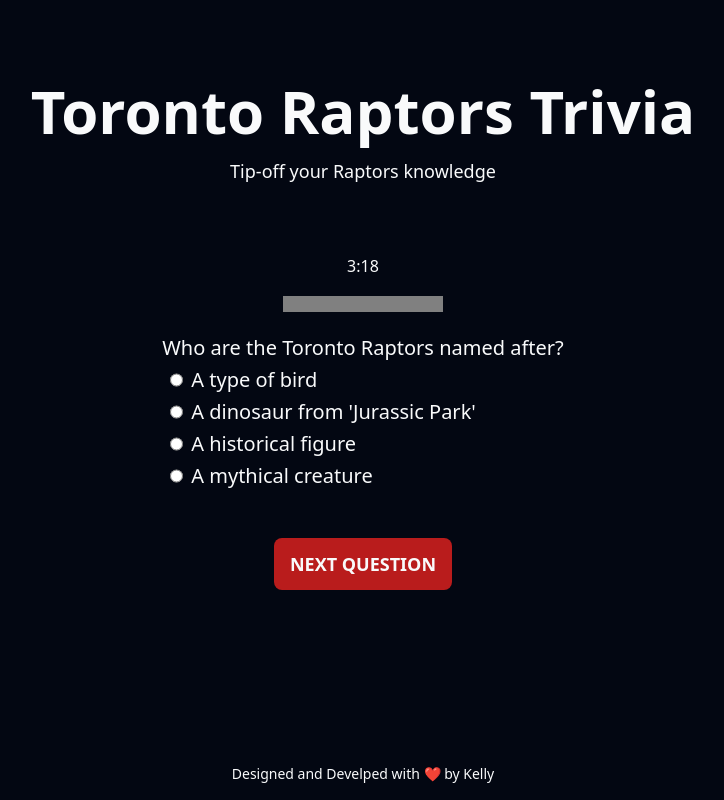
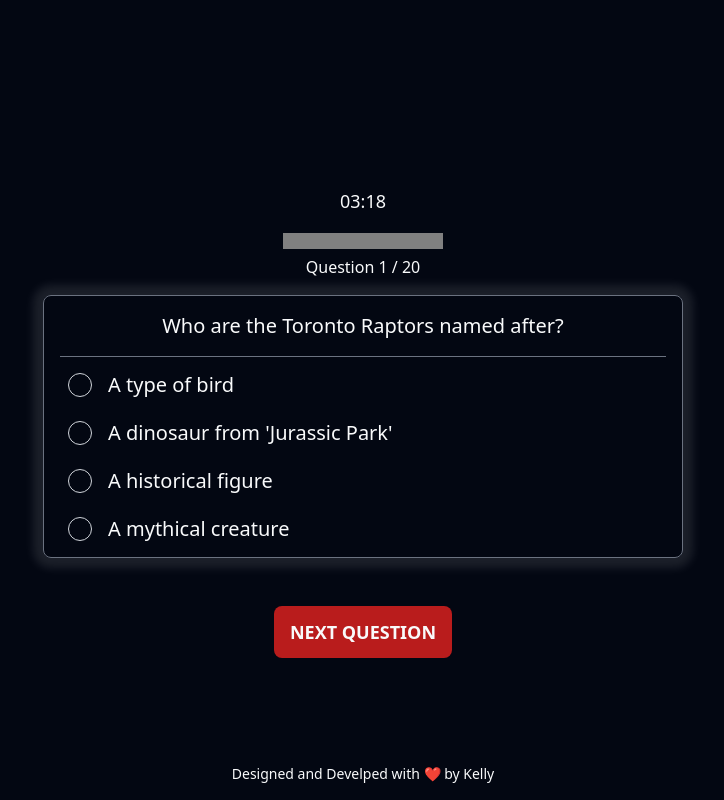
Before and after one commit to kellywslee/raptors-trivia, a React (Vite) app: page / in a window 1280 px wide. Both pictures are taken after a click on the button "START". Shown: the whole page, without its empty margins (277-1001 px from the left). Built offline with nearby package versions, Linux system fonts and the light colour scheme.

Commit message:
Fix progressbar rerendering

```diff
--- a/src/App.jsx
+++ b/src/App.jsx
@@ -1,5 +1,4 @@
 import { useTrivia } from "./hooks/useTrivia";
-import Header from "./components/Header";
 import StartScreen from "./components/StartScreen";
 import Footer from "./components/Footer";
 import TriviaScreen from "./components/TriviaScreen";
@@ -10,7 +9,6 @@
 
   return (
     <>
-      <Header />
       <main>
         {status === "ready" && <StartScreen />}
         {status === "active" && <TriviaScreen />}
--- a/src/components/Header.jsx
+++ b/src/components/Header.jsx
@@ -1,6 +1,6 @@
 export default function Header() {
   return (
-    <header className="fixed left-0 right-0 top-0 flex h-1/3 flex-col items-center justify-center gap-4 p-4">
+    <header className="mb-6 flex flex-col items-center justify-center gap-4">
       <h1 className="text-4xl font-bold md:text-6xl">Toronto Raptors Trivia</h1>
       <h3 className="text-lg">Tip-off your Raptors knowledge</h3>
     </header>
--- a/src/components/ProgressBar.jsx
+++ b/src/components/ProgressBar.jsx
@@ -1,7 +1,14 @@
+import { useTrivia } from "../hooks/useTrivia";
+
 export default function ProgressBar() {
+  const { index, numQuestions } = useTrivia();
+  console.log(index, numQuestions);
   return (
     <div>
-      <progress />
+      <progress max={numQuestions} value={index} />
+      <p>
+        Question {index + 1} / {numQuestions}{" "}
+      </p>
     </div>
   );
 }
--- a/src/components/Question.jsx
+++ b/src/components/Question.jsx
@@ -20,10 +20,15 @@
   return (
     <section className="text-base md:text-xl">
       <form>
-        <div className="border-1 mb-6">
-          <h3>{currentQuestion.question}</h3>
+        <div className="border-1 shadow-special mb-6 rounded-lg border-gray-500 px-4 pt-4">
+          <h3 className="border-b-1 border-gray-500 pb-4 ">
+            {currentQuestion.question}
+          </h3>
           {currentQuestion.options.map((option, index) => (
-            <div key={index} className="border-t-1 my-1 flex gap-2">
+            <div
+              key={index}
+              className="my-2 flex items-center justify-start gap-2"
+            >
               <input
                 type="radio"
                 id={`option-${index}`}
@@ -31,7 +36,7 @@
                 value={option}
                 checked={selectedOption === option}
                 onChange={handleOptionChange}
-                className="ml-2"
+                className="border-1 m-2 h-6 w-6 appearance-none rounded-full border-gray-300 transition-all checked:border-2  checked:bg-red-700 focus:outline-none focus:ring-gray-50/50"
               />
               <label htmlFor={`option-${index}`}>{option}</label>
             </div>
--- a/src/components/StartScreen.jsx
+++ b/src/components/StartScreen.jsx
@@ -1,5 +1,6 @@
 import { IoBasketballSharp } from "react-icons/io5";
 import { useTrivia } from "../hooks/useTrivia";
+import Header from "./Header";
 import Button from "./Button";
 
 export default function StartScreen() {
@@ -7,6 +8,7 @@
 
   return (
     <section className="flex flex-col items-center justify-center gap-4">
+      <Header />
       <IoBasketballSharp className="text-9xl text-gray-500" />
       <Button
         text="START"
--- a/src/components/Timer.jsx
+++ b/src/components/Timer.jsx
@@ -1,22 +1,34 @@
-import { useEffect } from "react";
+import { useState, useEffect } from "react";
 import { useTrivia } from "../hooks/useTrivia";
 
 export default function Timer() {
-  const { timeRemaining, dispatch } = useTrivia();
-  const min = Math.floor(timeRemaining / 60);
-  const sec = timeRemaining % 60;
+  const { dispatch } = useTrivia();
+  const [timeRemaining, setTimeRemaining] = useState(200);
 
-  useEffect(() => {
-    const timer = setInterval(() => {
-      dispatch({ type: "tick" });
-    }, 1000);
+  const mins = Math.floor(timeRemaining / 60);
+  const seconds = timeRemaining % 60;
 
-    return () => clearInterval(timer);
-  }, [dispatch]);
+  useEffect(
+    function () {
+      if (timeRemaining === 0) {
+        dispatch({ type: "quizFinished" });
+        return;
+      }
+
+      const id = setInterval(function () {
+        setTimeRemaining((s) => s - 1);
+      }, 1000);
+
+      return () => clearInterval(id);
+    },
+    [dispatch, timeRemaining],
+  );
 
   return (
-    <div>
-      {min}:{sec < 10 ? `0${sec}` : sec}
+    <div className="text-lg">
+      {mins < 10 && "0"}
+      {mins}:{seconds < 10 && "0"}
+      {seconds}
     </div>
   );
 }
--- a/src/components/TriviaScreen.jsx
+++ b/src/components/TriviaScreen.jsx
@@ -4,7 +4,7 @@
 
 export default function TriviaScreen() {
   return (
-    <section className="flex flex-col gap-4">
+    <section className="flex w-full max-w-screen-sm flex-col gap-4">
       <Timer />
       <ProgressBar />
       <Question />
--- a/src/context/TriviaContext.jsx
+++ b/src/context/TriviaContext.jsx
@@ -11,7 +11,6 @@
   index: 0,
   answer: null,
   score: 0,
-  timeRemaining: null,
 };
 
 function triviaReducer(state, action) {
@@ -24,12 +23,7 @@
       return {
         ...state,
         status: "active",
-        timeRemaining: 200,
-      };
-    case "tick":
-      return {
-        ...state,
-        timeRemaining: state.timeRemaining > 0 ? state.timeRemaining - 1 : 0,
+        // timeRemaining: 200,
       };
     case "submitAnswer":
       const currentQuestion = state.questions[state.index];
@@ -52,15 +46,20 @@
 }
 
 export function TriviaProvider({ children }) {
-  const [{ status, questions, timeRemaining, index, answer, score }, dispatch] =
-    useReducer(triviaReducer, initialState);
+  const [{ status, questions, index, answer, score }, dispatch] = useReducer(
+    triviaReducer,
+    initialState,
+  );
+
+  const numQuestions = questions.length;
 
   return (
     <TriviaContext.Provider
       value={{
         status,
         questions,
-        timeRemaining,
+        numQuestions,
+
         index,
         answer,
         score,
--- a/src/index.css
+++ b/src/index.css
@@ -11,5 +11,5 @@
 }
 
 main {
-  @apply flex w-11/12 max-w-4xl grow flex-col items-center justify-center pt-24;
+  @apply flex w-11/12 max-w-4xl grow flex-col items-center justify-center gap-4 pt-24;
 }
--- a/tailwind.config.js
+++ b/tailwind.config.js
@@ -3,8 +3,11 @@
   content: ["./index.html", "./src/**/*.{js,ts,jsx,tsx}"],
   theme: {
     extend: {
-      boderWidth: {
+      borderWidth: {
         1: "1px",
+      },
+      boxShadow: {
+        special: "0 0 10px 10px rgba(255, 255, 255, 0.1)",
       },
     },
   },
```
